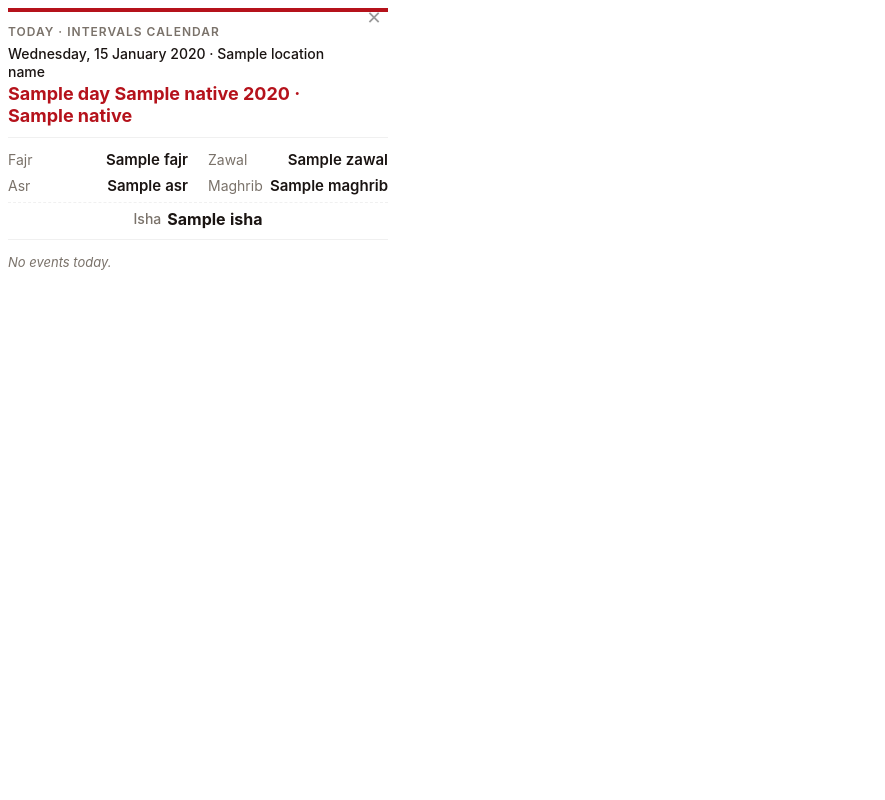
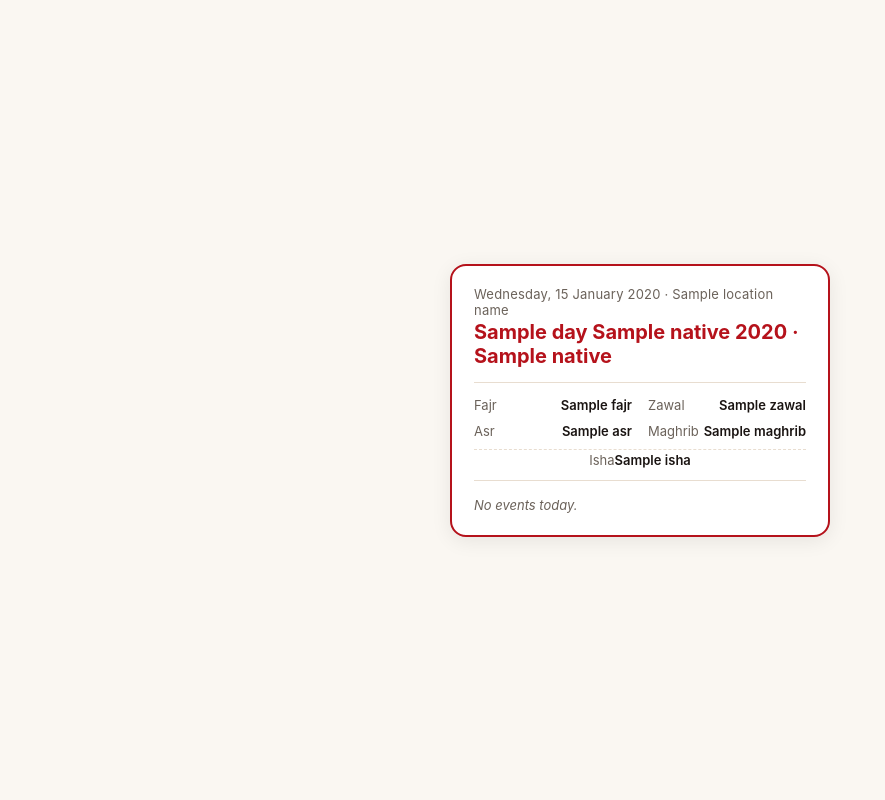
Before and after one commit to imoosa/hijri, a Python web app: template app/templates/widget_today.html in a window 1280 px wide. Shown: the whole page, without its empty margins (0-885 px from the left). Run offline with Jinja, Linux system fonts and the light colour scheme; the template is opened without the code that fills it: most values are stand-ins (such as "Sample title", 1, 10 or a date in 2020).

Commit message:
Add files via upload

```diff
--- a/app/templates/widget_today.html
+++ b/app/templates/widget_today.html
@@ -10,121 +10,104 @@
 <style>
     :root {
         --maroon: #b5121b;
-        --maroon-light: #d4414a;
-        --bg: transparent;
+        --bg: #faf7f2;
+        --card: #ffffff;
         --text: #1a1412;
-        --muted: #7a726a;
+        --muted: #6b625a;
         --border: #e8ddd0;
+        --shadow: rgba(0,0,0,0.08);
     }
     * { box-sizing: border-box; margin: 0; padding: 0; }
     html, body {
         height: 100%;
-        background: transparent;
+        background: var(--bg);
     }
     body {
         font-family: -apple-system, "Segoe UI", Roboto, Arial, sans-serif;
         color: var(--text);
         display: flex;
-        align-items: flex-start;
-        justify-content: flex-start;
+        align-items: center;
+        justify-content: center;
         min-width: 280px;
-        padding: 8px;
-        background: transparent;
+        padding: 12px;
     }
 
     .widget {
-        background: transparent;
-        padding: 0;
+        background: var(--card);
+        border-radius: 16px;
+        padding: 20px 22px 18px;
         width: 100%;
         max-width: 380px;
+        box-shadow: 0 4px 20px var(--shadow);
+        border: 2px solid var(--maroon);
         position: relative;
     }
 
-    /* Red bar at top */
-    .red-bar {
-        background: var(--maroon);
-        height: 4px;
-        border-radius: 0;
-        margin-bottom: 12px;
-        width: 100%;
+    /* Titlebar overlay for WCO support */
+    .titlebar-overlay {
+        display: none;
+        align-items: center;
+        padding: 0 12px;
+        font-size: 12px;
+        color: var(--muted);
+        background: var(--card);
     }
 
-    /* CUT / CLOSE button */
-    .cut-btn {
-        position: absolute;
-        top: -4px;
-        right: 0;
-        background: none;
-        border: none;
-        font-size: 18px;
-        cursor: pointer;
-        color: #999;
-        padding: 4px 6px;
-        line-height: 1;
-        transition: color 0.2s;
-        border-radius: 50%;
-        width: 28px;
-        height: 28px;
-        display: flex;
-        align-items: center;
-        justify-content: center;
-        z-index: 10;
-    }
-    .cut-btn:hover {
-        color: var(--maroon);
-        background: rgba(181, 18, 27, 0.08);
-    }
-
-    /* Title bar */
-    .widget-title {
-        font-size: 12px;
-        font-weight: 600;
-        color: var(--muted);
-        letter-spacing: 1px;
-        text-transform: uppercase;
-        margin-bottom: 6px;
-        padding-right: 32px;
+    @media (display-mode: window-controls-overlay) {
+        .titlebar-overlay {
+            display: flex;
+            position: fixed;
+            top: env(titlebar-area-y, 0);
+            left: env(titlebar-area-x, 0);
+            height: env(titlebar-area-height, 33px);
+            width: env(titlebar-area-width, 100%);
+            -webkit-app-region: drag;
+            app-region: drag;
+        }
+        .widget {
+            padding-top: calc(env(titlebar-area-height, 33px) + 16px);
+            border-radius: 0;
+            max-width: 100%;
+            border: none;
+        }
+        .widget .date-line { display: none; }
     }
 
     .date-line {
-        font-size: 14px;
-        font-weight: 500;
-        color: var(--text);
+        font-size: 13px;
+        color: var(--muted);
+        letter-spacing: 0.2px;
         margin-bottom: 2px;
-        line-height: 1.3;
-        padding-right: 32px;
     }
 
     .native-line {
-        font-size: 18px;
+        font-size: 20px;
         font-weight: 700;
         color: var(--maroon);
+        margin-bottom: 14px;
         line-height: 1.2;
-        margin-bottom: 10px;
-        padding-right: 32px;
     }
 
-    /* Prayer times - clean list */
-    .prayer-times {
+    .prayer-grid {
         display: grid;
         grid-template-columns: 1fr 1fr;
-        gap: 3px 20px;
-        padding: 10px 0 8px;
-        border-top: 1px solid rgba(0,0,0,0.06);
-        border-bottom: 1px solid rgba(0,0,0,0.06);
-        margin-bottom: 10px;
+        gap: 6px 16px;
+        padding: 12px 0 10px;
+        border-top: 1px solid var(--border);
+        border-bottom: 1px solid var(--border);
+        margin-bottom: 12px;
     }
 
     .prayer-item {
         display: flex;
         justify-content: space-between;
-        align-items: center;
-        font-size: 14px;
+        align-items: baseline;
+        font-size: 13px;
+        color: var(--muted);
         padding: 2px 0;
     }
 
     .prayer-item .label {
-        color: var(--muted);
         font-weight: 400;
     }
 
@@ -132,27 +115,10 @@
         font-weight: 600;
         color: var(--text);
         font-variant-numeric: tabular-nums;
-        font-size: 15px;
-    }
-
-    .prayer-item.isha-row {
-        grid-column: 1 / -1;
-        justify-content: center;
-        padding-top: 6px;
-        margin-top: 2px;
-        border-top: 1px dashed rgba(0,0,0,0.06);
-        gap: 6px;
-    }
-    .prayer-item.isha-row .label {
-        font-weight: 500;
-    }
-    .prayer-item.isha-row .time {
-        font-size: 16px;
-        font-weight: 700;
     }
 
     .events-section {
-        margin-top: 4px;
+        margin-top: 2px;
     }
 
     .events-section ul {
@@ -244,25 +186,17 @@
     </div>
 
     <div class="widget" id="widget-card">
-        <!-- Red bar at top -->
-        <div class="red-bar"></div>
+        <p class="date-line" id="w-date">{{ today_g.strftime("%A, %d %B %Y") }} &middot; {{ location_name }}</p>
+        <p class="native-line" id="w-native">
+            {% if native %}{{ native.day }} {{ native.month_name }} {{ native.year }} &middot; {{ native.calendar_label }}{% endif %}
+        </p>
 
-        <!-- Cut button -->
-        <button class="cut-btn" id="w-cut-btn" aria-label="Close widget">✕</button>
-
-        <div class="widget-title">Today &middot; Intervals Calendar</div>
-
-        <div class="date-line" id="w-date">{{ today_g.strftime("%A, %d %B %Y") }} &middot; {{ location_name }}</div>
-        <div class="native-line" id="w-native">
-            {% if native %}{{ native.day }} {{ native.month_name }} {{ native.year }} &middot; {{ native.calendar_label }}{% endif %}
-        </div>
-
-        <div class="prayer-times" id="w-prayer-grid">
+        <div class="prayer-grid" id="w-prayer-grid">
             <div class="prayer-item"><span class="label">Fajr</span> <span class="time" id="p-fajr">{{ prayer.fajr }}</span></div>
             <div class="prayer-item"><span class="label">Zawal</span> <span class="time" id="p-zawal">{{ prayer.zawal }}</span></div>
             <div class="prayer-item"><span class="label">Asr</span> <span class="time" id="p-asr">{{ prayer.asr }}</span></div>
             <div class="prayer-item"><span class="label">Maghrib</span> <span class="time" id="p-maghrib">{{ prayer.maghrib }}</span></div>
-            <div class="prayer-item isha-row">
+            <div class="prayer-item" style="grid-column: 1 / -1; justify-content: center; padding-top: 2px; border-top: 1px dashed var(--border); margin-top: 2px;">
                 <span class="label">Isha</span> <span class="time" id="p-isha">{{ prayer.isha }}</span>
             </div>
         </div>
@@ -284,17 +218,17 @@
     </div>
 
 <script>
-// ---- RESIZE for standalone ----
+// Resize for standalone PWA mode
 if (window.matchMedia && window.matchMedia("(display-mode: standalone)").matches) {
-    try { window.resizeTo(360, 400); } catch (e) {}
+    try { window.resizeTo(360, 420); } catch (e) {}
 }
 
-// ---- SERVICE WORKER ----
+// Service worker registration
 if ("serviceWorker" in navigator) {
     navigator.serviceWorker.register("/static/sw.js").catch(function () {});
 }
 
-// ---- INSTALL PROMPT ----
+// Install prompt handling
 var deferredPrompt = null;
 var installBtn = document.getElementById("w-install-btn");
 
@@ -317,17 +251,7 @@ window.addEventListener("appinstalled", function () {
     installBtn.style.display = "none";
 });
 
-// ---- CUT BUTTON ----
-document.getElementById("w-cut-btn").addEventListener("click", function() {
-    var widget = document.getElementById("widget-card");
-    widget.style.transition = "opacity 0.3s ease";
-    widget.style.opacity = "0";
-    setTimeout(function() {
-        widget.style.display = "none";
-    }, 300);
-});
-
-// ---- AUTO-REFRESH ----
+// Auto-refresh
 (function () {
     var todayIso = "{{ today_g.isoformat() }}";
     var REFRESH_MS = 5 * 60 * 1000;
```
Also changed, not shown: other parts of app/templates/widget_today.html (+10 -34 lines).
